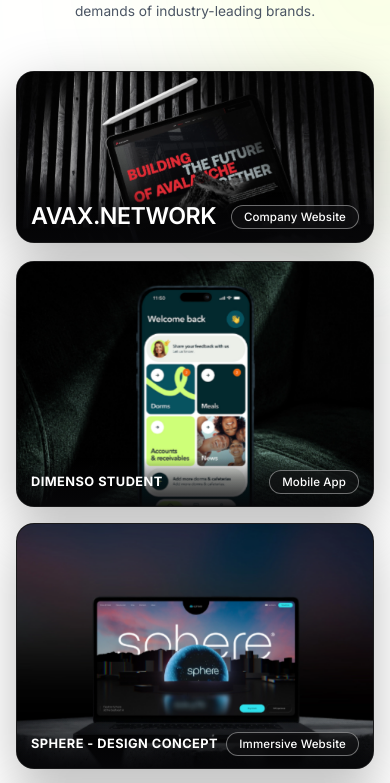
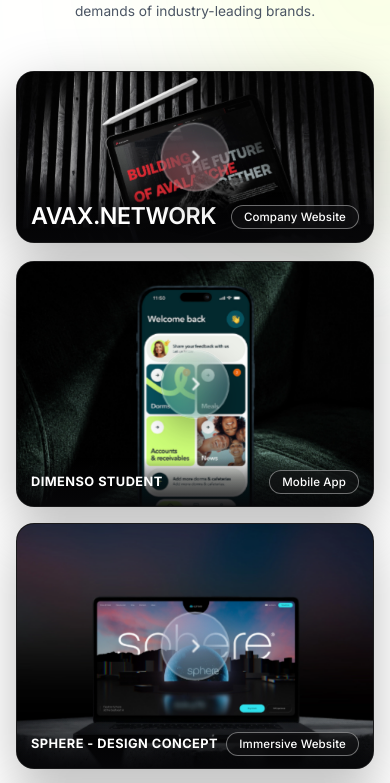
Before and after one commit to HAREESSHP/SIXJULY, a React (Vite) app in the folder WonderMakers/: page / in a window 390 px wide. Shown: the part 1348-2131 px from the top of the page. Built offline with nearby package versions, Linux system fonts and the light colour scheme; no server answers.

Commit message:
work section handling

```diff
--- a/WonderMakers/src/components/Work.css
+++ b/WonderMakers/src/components/Work.css
@@ -446,6 +446,53 @@
    Responsive Adaptations
    ========================================================================== */
 
+@media (max-width: 1024px) {
+  .wm-card-hover-action {
+    width: 86px;
+    height: 86px;
+  }
+
+  .wm-card-hover-action svg {
+    width: 26px;
+    height: 26px;
+  }
+
+  .wm-featured-card:hover,
+  .wm-featured-card.is-active,
+  .wm-grid-card:hover,
+  .wm-grid-card.is-active {
+    border-color: rgba(204, 255, 0, 0.45);
+    box-shadow: 0 28px 70px rgba(0, 0, 0, 0.5), 0 0 25px rgba(204, 255, 0, 0.15);
+  }
+}
+
+/* Touch & Tablet Screens (ensure action button is visible and reactive on tap) */
+@media (hover: none) {
+  .wm-card-hover-action {
+    opacity: 0.85;
+    transform: translate(-50%, -50%) scale(0.88);
+    pointer-events: auto;
+  }
+
+  .wm-featured-card.is-active .wm-card-hover-action,
+  .wm-featured-card:active .wm-card-hover-action,
+  .wm-grid-card.is-active .wm-card-hover-action,
+  .wm-grid-card:active .wm-card-hover-action {
+    opacity: 1;
+    transform: translate(-50%, -50%) scale(1);
+    background: var(--accent-lime);
+    color: #000000;
+    box-shadow: 0 0 24px var(--accent-lime-glow);
+  }
+
+  .wm-featured-card.is-active .wm-card-hover-action svg,
+  .wm-featured-card:active .wm-card-hover-action svg,
+  .wm-grid-card.is-active .wm-card-hover-action svg,
+  .wm-grid-card:active .wm-card-hover-action svg {
+    stroke: #000000;
+  }
+}
+
 @media (max-width: 900px) {
   .wm-card-bottom-bar {
     padding: 22px 26px;
```
